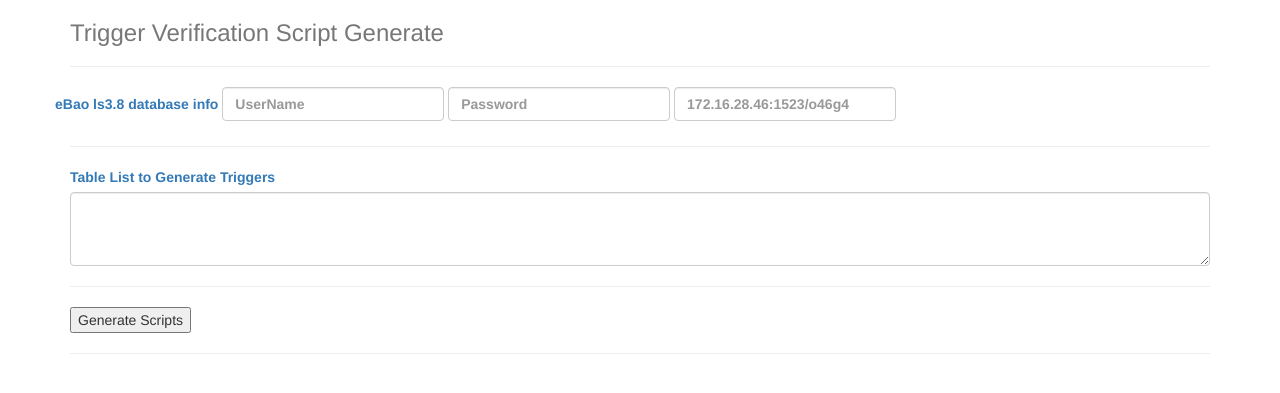
After one commit to owenstudy/dctemplates, a Flask app: template app/templates/trigger_script.html in a window 1280 px wide. The commit adds this page. Shown: the top 393 px of the page. Run offline with Flask 2, Linux system fonts and the light colour scheme; the template is opened without the code that fills it, so the values that code supplies are empty; some libraries are stand-ins or nearby versions.

Commit message:
add UI for triggers script

```diff
--- /dev/null
+++ b/app/templates/trigger_script.html
@@ -0,0 +1,52 @@
+<!DOCTYPE html>
+<html lang="en">
+
+<head>
+    <meta charset="UTF-8">
+    <link rel="stylesheet" href="https://cdn.bootcss.com/bootstrap/3.3.7/css/bootstrap.min.css">
+	<script src="https://cdn.bootcss.com/jquery/2.1.1/jquery.min.js"></script>
+	<script src="https://cdn.bootcss.com/bootstrap/3.3.7/js/bootstrap.min.js"></script>
+   <script src="http://cdn.static.runoob.com/libs/jquery/2.1.1/jquery.min.js"></script>
+
+    <title>Trigger Verification Script Generate</title>
+</head>
+<body>
+  <div class="container">
+   <div class="header">
+    <h3 class="text-muted">Trigger Verification Script Generate</h3>
+   </div>
+   <hr/>
+    <form id="form1" method="post" action="gen_trigger_script" enctype="multipart/form-data">
+      <div class="row">
+          <label><a href="#" class="tooltip-test" data-toggle="tooltip" title="寿险抽取触发器目标库oracle库的连接信息">
+              eBao ls3.8 database info</a></label>
+          <label class="col-sg-2">
+              <input type="text" class="form-control" name="user_name" placeholder="UserName">
+          </label>
+          <label class="col-sg-2">
+              <input type="text" class="form-control" name="user_pwd" placeholder="Password">
+          </label>
+          <label class="col-sg-2">
+              <input type="text" class="form-control" name="connectstring" placeholder="172.16.28.46:1523/o46g4">
+          </label>
+      </div>
+        <hr/>
+          <div class="form-group">
+                  <label><a href="#" class="tooltip-test" data-toggle="tooltip" title="触发器的表名列表，分行填入，一个表一行">
+                      Table List to Generate Triggers</a></label>
+            <textarea class="form-control" name="table_list" rows="3"></textarea>
+          </div>
+      <hr/>
+
+   <div class="header">
+        <div>
+            <input type="submit" value="Generate Scripts"></input>
+
+        </div>
+   </div>
+   <hr/>
+    </form>
+   </div>
+
+</body>
+</html>
--- a/app/views.py
+++ b/app/views.py
@@ -14,6 +14,7 @@ from app import appserver
 from app.common import clean_dir, zip_dir
 from app.scripttofile import generate_all_scripts
 from app.configure import sqlloader_configure
+from app.lstriggercheck import TriggerCheck
 from app import configure
 
 # Initialize the Flask application
@@ -118,11 +119,50 @@ def rr_upload():
 #  对RR报表的数据进行merge
 @appserver.route('/rr_download', methods=['POST'])
 def merge_rrreport():
-
     filenames = 'sample.xlsx'
     return render_template('rr_download.html', filenames=filenames)
 
-    pass
+# 调用触发器脚本生成页面
+@appserver.route('/trigger_script_ui', methods=['POST'])
+def trigger_script_ui():
+
+    return render_template('trigger_script.html')
+# 生成
+@appserver.route('/gen_trigger_script', methods=['POST'])
+def gen_trigger_script():
+    # 数据库连接信息
+    # src_user_name
+    src_user_name_list = request.values.getlist('user_name')
+    for s in src_user_name_list:
+        user_name = s
+    # src_user_pwd
+    src_user_pwd_list = request.values.getlist('user_pwd')
+    for s in src_user_pwd_list:
+        user_pwd = s
+    # connectstring
+    connectstring_list = request.values.getlist('connectstring')
+    for s in connectstring_list:
+        connectstring = s
+    tables = request.values.getlist('table_list')
+    tables_new = tables[0].split('\r\n')
+    table_list = []
+    for s in tables_new:
+        table_list.append(s)
+    # 生成脚本
+    triggerscripts = TriggerCheck(user_name=user_name,userpwd=user_pwd,connectstring=connectstring,tablelist=table_list)
+    result = triggerscripts.save_script_to_file()
+    if result is True:
+        trigger_file_name = '04TriggerCheck.sql'
+        #复制到根目录以方便和其它程序的下载页面共享
+        shutil.copy(os.path.join(configure.DOWNLOAD_FOLDER, '04TriggerCheck.sql'),configure.APP_MAIN_FOLDER)
+        # 复制生成的压缩文件到下载目录
+
+        # 生成的脚本列表
+        filelist = [trigger_file_name]
+        return render_template('success.html', filenames=filelist)
+    else:
+        return render_template('fail.html')
+
 @appserver.route('/dcportal', methods=['POST'])
 def dcportal():
     # TODO 这个菜单列表从excel中加载
```
Also changed, not shown: app/lstriggercheck.py (+22 -16 lines), app/templates/index.html (+17 -1 lines).
